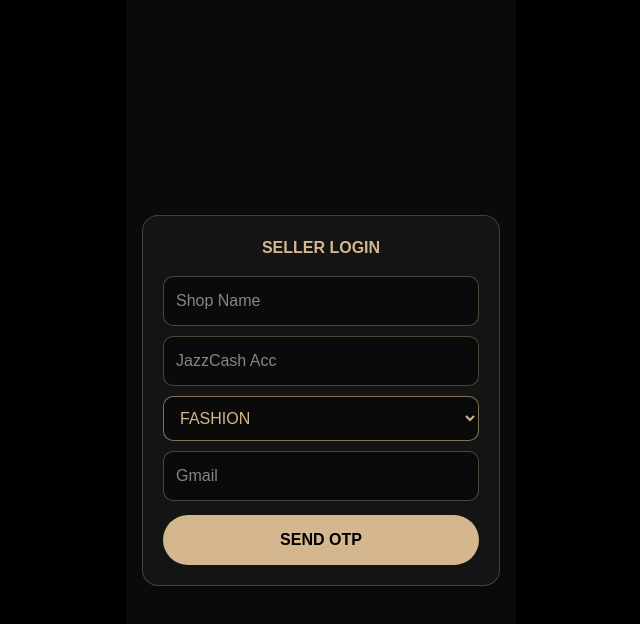
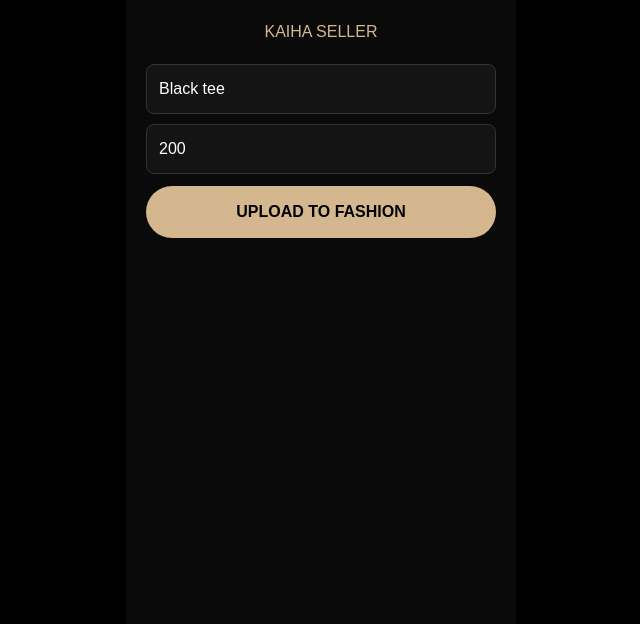
Before and after one commit to hadi-kaiha/KAIHA-, a Next.js app: page /seller in a window 1280 px wide. Shown: the top 624 px of the page, without its empty margins (319-959 px from the left). Built offline with nearby package versions, Linux system fonts and the light colour scheme.

Commit message:
Refactor Seller component into Page component

```diff
--- a/app/seller/page.tsx
+++ b/app/seller/page.tsx
@@ -1,108 +1,26 @@
 "use client";
-import {useState,useEffect} from "react";
+import { useState } from "react";
 import { createClient } from "@supabase/supabase-js";
 const supabase = createClient("https://rlsmcomxugstuoeurdam.supabase.co","sb_publishable_mxCJKSppCAnMe6SwT7tbiQ_4dlOy122");
-const LOGO="/k-logo.png";
-export default function Seller(){
-const [showLogin,setShowLogin]=useState(true);
-const [shopName,setShopName]=useState(""); const [accNum,setAccNum]=useState(""); const [gmail,setGmail]=useState(""); const [shopCat,setShopCat]=useState("FASHION");
-const [otp,setOtp]=useState(""); const [step,setStep]=useState(1); const [loading,setLoading]=useState(false);
-const [shopCreated,setShopCreated]=useState<any>(null);
-const [myProds,setMyProds]=useState<any[]>([]);
-const [prod,setProd]=useState({name:"",price:"",size:"M",color:"Black",stock:"10",img:"",cat:"FASHION",sub:"MALE"});
-const [imgPreview,setImgPreview]=useState("");
-useEffect(()=>{
-  const sh=localStorage.getItem("kaiha_shop"); if(sh){setShopCreated(JSON.parse(sh)); setShowLogin(false);}
-  const pr=localStorage.getItem("kaiha_seller_products"); if(pr)setMyProds(JSON.parse(pr));
-},[]);
-const handleGallery=(e:any)=>{
-  const file=e.target.files[0]; if(!file) return;
-  if(file.size > 500*1024){ alert("500KB se choti image lo!"); return; }
-  const reader=new FileReader();
-  reader.onload=()=>{ setImgPreview(reader.result as string); };
-  reader.readAsDataURL(file);
-};
-const sendOtp=async()=>{
-  if(!shopName||!accNum||!gmail) return alert("3 boxes fill karo");
-  const localOtp=Math.floor(100000+Math.random()*900000).toString();
-  localStorage.setItem("kaiha_seller_otp",localOtp);
-  setStep(2); alert("OTP: "+localOtp+" or 123456");
-};
-const verifyOtp=async()=>{
-  const localOtp=localStorage.getItem("kaiha_seller_otp");
-  if((localOtp&&otp===localOtp)||otp==="123456"){
-    const newShop={shopName: "KAIHA", accNum, gmail, shopCat, isOpen:true, id:Date.now()};
-    localStorage.setItem("kaiha_shop",JSON.stringify(newShop)); setShopCreated(newShop); setShowLogin(false);
-  }else alert("Wrong OTP!");
-};
-const toggleShop=()=>{
-  const upd={...shopCreated,isOpen:!shopCreated.isOpen};
-  setShopCreated(upd); localStorage.setItem("kaiha_shop",JSON.stringify(upd));
-};
-const uploadProduct=async()=>{
-  if(!prod.name||!prod.price) return alert("Name Price required");
-  setLoading(true);
-  try{
-    let finalImg = "https://images.unsplash.com/photo-1591047139829-d91aecb6caea?w=400";
-    if(imgPreview) finalImg = imgPreview;
-    const { data, error } = await supabase.from("products").insert([{
-      name: prod.name,
-      price: Number(prod.price),
-      image_url: finalImg
-    }]).select();
-    if(error) throw new Error(error.message);
-    const newP={id:data[0].id, shopName:"KAIHA", shopCat:shopCreated.shopCat, pr:Number(prod.price), n:prod.name, im:finalImg, stock:Number(prod.stock), isOpen:true};
-    const all=[newP,...myProds]; setMyProds(all); localStorage.setItem("kaiha_seller_products",JSON.stringify(all));
-    setProd({name:"",price:"",size:"M",color:"Black",stock:"10",img:"",cat:shopCreated.shopCat,sub:"MALE"}); setImgPreview("");
-    alert("✅ SUCCESS ID: "+data[0].id+" - Ab customer ko dikhega!");
-  }catch(e:any){
-    alert("❌ Error: "+e.message);
-  }finally{ setLoading(false); }
-};
-if(showLogin){
-return(
-<div style={{background:"#000",display:"flex",justifyContent:"center",minHeight:"100vh"}}><div style={{background:"#0a0a0a",width:"100%",maxWidth:"390px",minHeight:"100vh",display:"flex",alignItems:"center",justifyContent:"center",padding:"16px",color:"#fff"}}>
-<div style={{background:"#141414",borderRadius:"16px",padding:"20px",width:"100%",border:"1px solid #D4B78F44"}}>
-<div style={{textAlign:"center",color:"#D4B78F",fontWeight:"800"}}>SELLER LOGIN</div>
-<input value={shopName} onChange={e=>setShopName(e.target.value)} placeholder="Shop Name" style={{width:"100%",background:"#0a0a0a",border:"1px solid #D4B78F55",borderRadius:"10px",padding:"12px",color:"#fff",marginTop:"16px"}}/>
-<input value={accNum} onChange={e=>setAccNum(e.target.value)} placeholder="JazzCash Acc" style={{width:"100%",background:"#0a0a0a",border:"1px solid #D4B78F55",borderRadius:"10px",padding:"12px",color:"#fff",marginTop:"10px"}}/>
-<select value={shopCat} onChange={e=>setShopCat(e.target.value)} style={{width:"100%",background:"#0a0a0a",border:"1px solid #D4B78F99",borderRadius:"10px",padding:"12px",color:"#D4B78F",marginTop:"10px"}}>
-<option value="FASHION">FASHION</option><option value="BEAUTY">BEAUTY</option><option value="HOME">HOME</option>
-</select>
-<input value={gmail} onChange={e=>setGmail(e.target.value)} placeholder="Gmail" style={{width:"100%",background:"#0a0a0a",border:"1px solid #D4B78F55",borderRadius:"10px",padding:"12px",color:"#fff",marginTop:"10px"}}/>
-{step===1?<button onClick={sendOtp} style={{width:"100%",marginTop:"14px",background:"#D4B78F",color:"#000",border:"none",padding:"13px",borderRadius:"999px",fontWeight:"800"}}>SEND OTP</button>:<>
-<div style={{textAlign:"center",color:"#D4B78F",marginTop:"10px"}}>OTP: {typeof window!=="undefined"?localStorage.getItem("kaiha_seller_otp")||"123456":""}</div>
-<input value={otp} onChange={e=>setOtp(e.target.value)} placeholder="OTP" style={{width:"100%",background:"#0a0a0a",border:"1px solid #D4B78F66",borderRadius:"10px",padding:"12px",color:"#fff",marginTop:"12px",textAlign:"center"}}/>
-<button onClick={verifyOtp} style={{width:"100%",marginTop:"12px",background:"#D4B78F",color:"#000",border:"none",padding:"12px",borderRadius:"999px",fontWeight:"800"}}>VERIFY</button>
-</>}
-</div></div></div>
-);
-}
-return(
-<div style={{background:"#000",display:"flex",justifyContent:"center",minHeight:"100vh"}}><div style={{background:"#0a0a0a",width:"100%",maxWidth:"390px",minHeight:"100vh",paddingBottom:"20px",color:"#fff"}}>
-<div style={{display:"flex",alignItems:"center",gap:"12px",padding:"10px 18px",borderBottom:"1px solid #D4B78F33"}}><img src={LOGO} style={{height:"72px",width:"72px",borderRadius:"16px"}}/><span style={{color:"#D4B78F",letterSpacing:"0.38em",fontSize:"19px"}}>KAIHA SELLER</span></div>
-<div style={{padding:"18px"}}>
-<div style={{background:"#111",border:"1px solid #D4B78F44",borderRadius:"14px",padding:"14px",display:"flex",justifyContent:"space-between"}}>
-<div><div style={{color:"#D4B78F",fontWeight:"800"}}>{shopCreated.shopName}</div><div style={{fontSize:"10px",color:"#888"}}>{shopCreated.shopCat}</div></div>
-<button onClick={toggleShop} style={{background:shopCreated.isOpen?"#D4B78F":"#333",color:shopCreated.isOpen?"#000":"#fff",border:"none",borderRadius:"999px",padding:"8px 14px",fontSize:"10px",fontWeight:"800"}}>{shopCreated.isOpen?"OPEN":"CLOSED"}</button>
-</div>
-<input value={prod.name} onChange={e=>setProd({...prod,name:e.target.value})} placeholder="Product Name" style={{width:"100%",background:"#141414",border:"1px solid #333",borderRadius:"8px",padding:"10px",color:"#fff",marginTop:"10px"}}/>
-<div style={{display:"flex",gap:"8px",marginTop:"8px"}}>
-<input value={prod.price} onChange={e=>setProd({...prod,price:e.target.value})} placeholder="Price" type="number" style={{flex:1,background:"#141414",border:"1px solid #333",borderRadius:"8px",padding:"10px",color:"#fff"}}/>
-<input value={prod.stock} onChange={e=>setProd({...prod,stock:e.target.value})} placeholder="Stock" type="number" style={{flex:1,background:"#141414",border:"1px solid #333",borderRadius:"8px",padding:"10px",color:"#fff"}}/>
-</div>
-<div style={{marginTop:"10px",background:"#141414",border:"1px solid #D4B78F55",borderRadius:"10px",padding:"12px"}}>
-<div style={{fontSize:"10px",color:"#D4B78F"}}>📷 Gallery</div>
-<input type="file" accept="image/*" onChange={handleGallery} style={{width:"100%",color:"#fff",fontSize:"11px",marginTop:"6px"}}/>
-{imgPreview&&<img src={imgPreview} style={{width:"100%",height:"120px",objectFit:"cover",borderRadius:"8px",marginTop:"8px"}}/>}
-</div>
-<button onClick={uploadProduct} disabled={loading} style={{width:"100%",marginTop:"12px",background:"#D4B78F",color:"#000",border:"none",padding:"12px",borderRadius:"999px",fontWeight:"800"}}>{loading?"UPLOADING...":`UPLOAD TO ${shopCreated.shopCat}`}</button>
-<div style={{marginTop:"18px"}}><b style={{color:"#D4B78F"}}>My Products ({myProds.length})</b>
-{myProds.map((p:any)=><div key={p.id} style={{background:"#141414",border:"1px solid #222",borderRadius:"10px",padding:"10px",marginTop:"8px",display:"flex",gap:"10px"}}>
-<img src={p.im} style={{width:"60px",height:"60px",borderRadius:"8px",objectFit:"cover"}}/>
-<div><div style={{fontSize:"12px"}}>{p.n}</div><div style={{fontSize:"10px",color:"#D4B78F"}}>Rs. {p.pr}</div></div>
-</div>)}
-</div>
-</div></div></div>
-);
-}
+export default function Page(){
+  const [name,setName]=useState("Black tee");
+  const [price,setPrice]=useState("200");
+  const [loading,setLoading]=useState(false);
+  const upload=async()=>{
+    setLoading(true);
+    const {data,error}=await supabase.from("products").insert([{name,price:Number(price)}]).select();
+    if(error){ alert("❌ "+error.message); }
+    else{ alert("✅ SUCCESS! ID: "+data[0].id); setName(""); setPrice(""); }
+    setLoading(false);
+  };
+  return(
+    <div style={{background:"#000",minHeight:"100vh",display:"flex",justifyContent:"center"}}>
+      <div style={{background:"#0a0a0a",width:"390px",padding:"20px",color:"#fff"}}>
+        <h2 style={{color:"#D4B78F",textAlign:"center"}}>KAIHA SELLER</h2>
+        <input value={name} onChange={e=>setName(e.target.value)} placeholder="Black tee" style={{width:"100%",padding:"12px",marginTop:"20px",background:"#141414",border:"1px solid #333",borderRadius:"8px",color:"#fff"}}/>
+        <input value={price} onChange={e=>setPrice(e.target.value)} placeholder="200" type="number" style={{width:"100%",padding:"12px",marginTop:"10px",background:"#141414",border:"1px solid #333",borderRadius:"8px",color:"#fff"}}/>
+        <button onClick={upload} disabled={loading} style={{width:"100%",marginTop:"12px",padding:"14px",background:"#D4B78F",color:"#000",border:"none",borderRadius:"999px",fontWeight:"800"}}>{loading?"UPLOADING...":"UPLOAD TO FASHION"}</button>
+      </div>
+    </div>
+  );
+                     }
```
